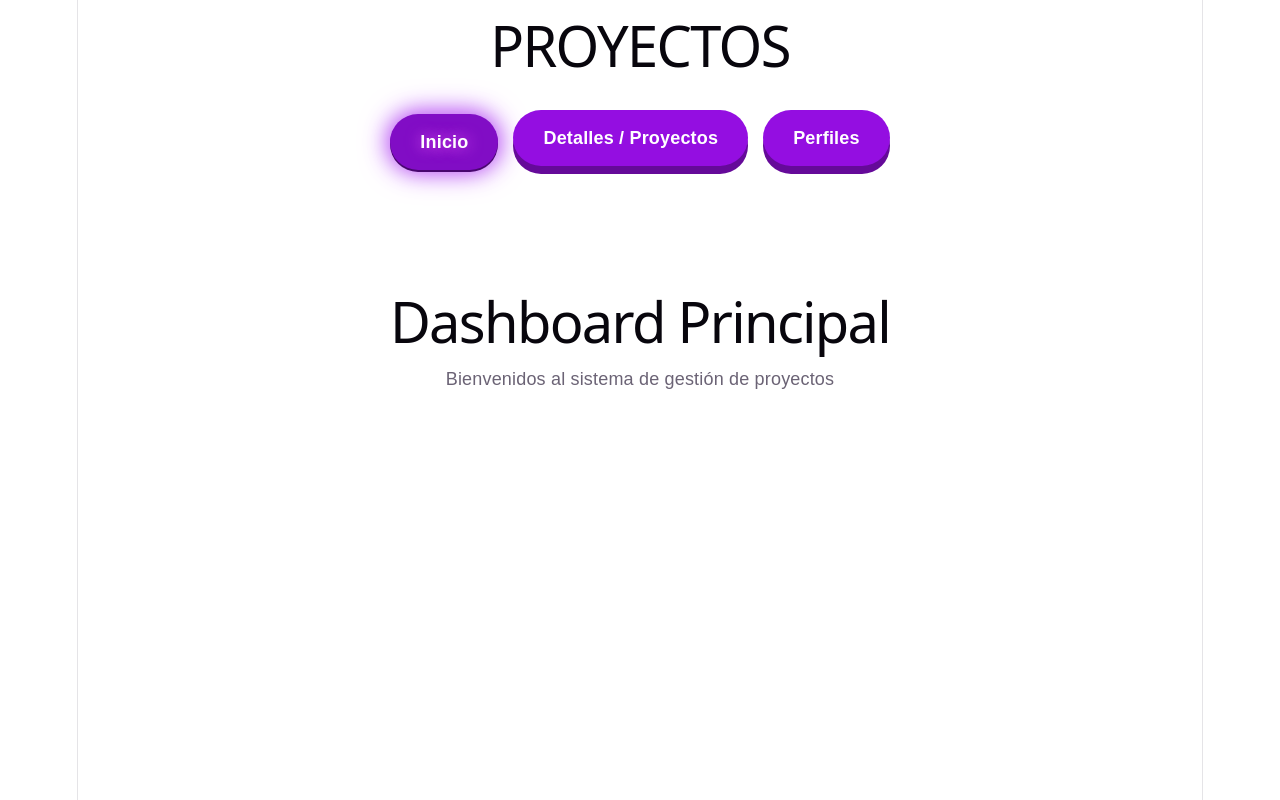
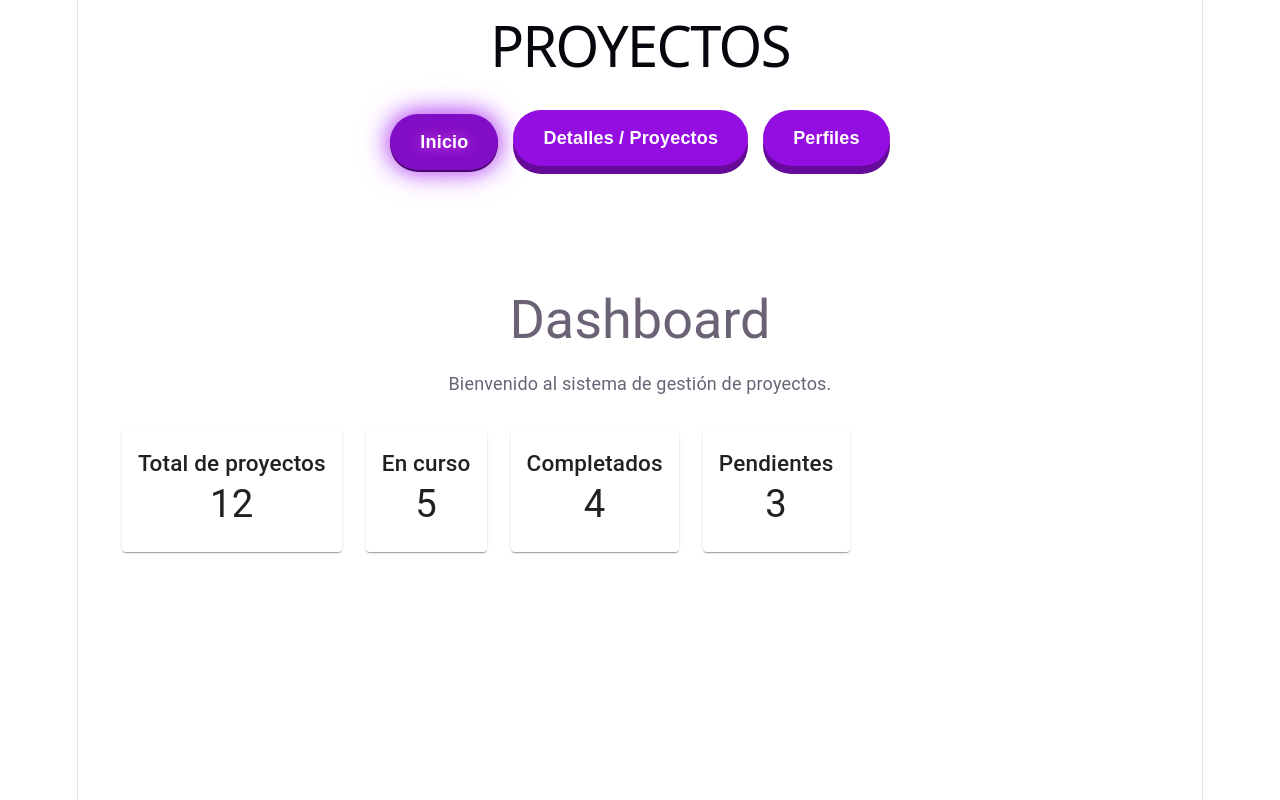
Before and after one commit to MateoMendietauwu69/pv_tp3_grupo4, a React (Vite) app: page /dashboard in a window 1280 px wide. Shown: the top 800 px of the page. Built offline with nearby package versions, Linux system fonts and the light colour scheme; a web font is replaced by a local one.

Commit message:
Cambie y agregue Material UI al Dashboard.jsx - Mateo Mendieta

```diff
--- a/package.json
+++ b/package.json
@@ -10,6 +10,9 @@
     "preview": "vite preview"
   },
   "dependencies": {
+    "@emotion/react": "^11.14.0",
+    "@emotion/styled": "^11.14.1",
+    "@mui/material": "^9.0.1",
     "react": "^19.2.5",
     "react-dom": "^19.2.5",
     "react-router-dom": "^7.16.0"
--- a/src/views/Dashboard.jsx
+++ b/src/views/Dashboard.jsx
@@ -1,10 +1,98 @@
-import React from 'react';
+import {
+  Container,
+  Typography,
+  Grid,
+  Card,
+  CardContent
+} from "@mui/material";
 
-export default function Dashboard() {
+function Dashboard() {
+
+  // Métricas simuladas
+  const totalProyectos = 12;
+  const proyectosEnCurso = 5;
+  const proyectosCompletados = 4;
+  const proyectosPendientes = 3;
+
   return (
-    <div style={{ padding: '20px' }}>
-      <h1>Dashboard Principal</h1>
-      <p>Bienvenidos al sistema de gestión de proyectos</p>
-    </div>
+    <Container sx={{ mt: 4 }}>
+
+      <Typography
+        variant="h3"
+        gutterBottom
+      >
+        Dashboard
+      </Typography>
+
+      <Typography
+        variant="body1"
+        sx={{ mb: 4 }}
+      >
+        Bienvenido al sistema de gestión de proyectos.
+      </Typography>
+
+      <Grid container spacing={3}>
+
+        <Grid item xs={12} md={3}>
+          <Card>
+            <CardContent>
+              <Typography variant="h6">
+                Total de proyectos
+              </Typography>
+
+              <Typography variant="h4">
+                {totalProyectos}
+              </Typography>
+            </CardContent>
+          </Card>
+        </Grid>
+
+        <Grid item xs={12} md={3}>
+          <Card>
+            <CardContent>
+              <Typography variant="h6">
+                En curso
+              </Typography>
+
+              <Typography variant="h4">
+                {proyectosEnCurso}
+              </Typography>
+            </CardContent>
+          </Card>
+        </Grid>
+
+        <Grid item xs={12} md={3}>
+          <Card>
+            <CardContent>
+              <Typography variant="h6">
+                Completados
+              </Typography>
+
+              <Typography variant="h4">
+                {proyectosCompletados}
+              </Typography>
+            </CardContent>
+          </Card>
+        </Grid>
+
+        <Grid item xs={12} md={3}>
+          <Card>
+            <CardContent>
+              <Typography variant="h6">
+                Pendientes
+              </Typography>
+
+              <Typography variant="h4">
+                {proyectosPendientes}
+              </Typography>
+            </CardContent>
+          </Card>
+        </Grid>
+
+      </Grid>
+
+    </Container>
   );
 }
+
+export default Dashboard;
```
Also changed, not shown: 1 other file (tests, documents, lock files or other folders).
